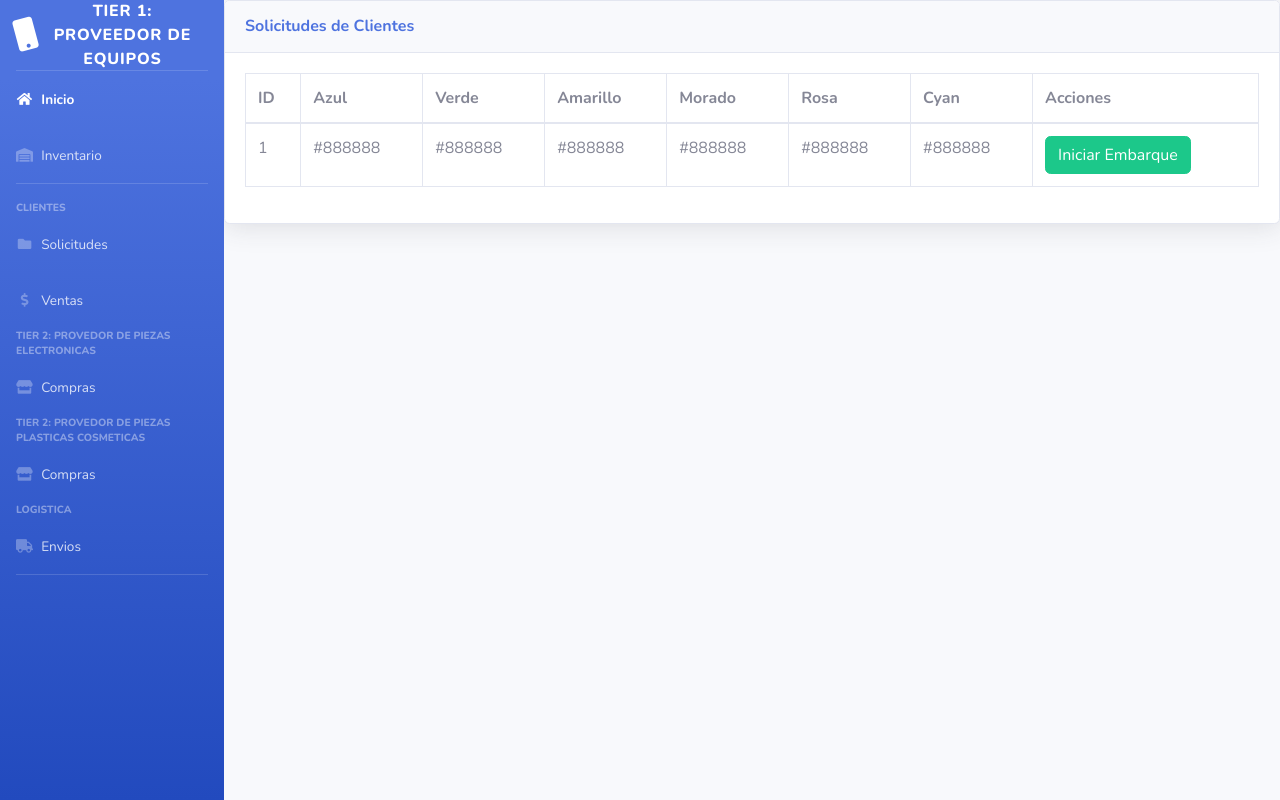
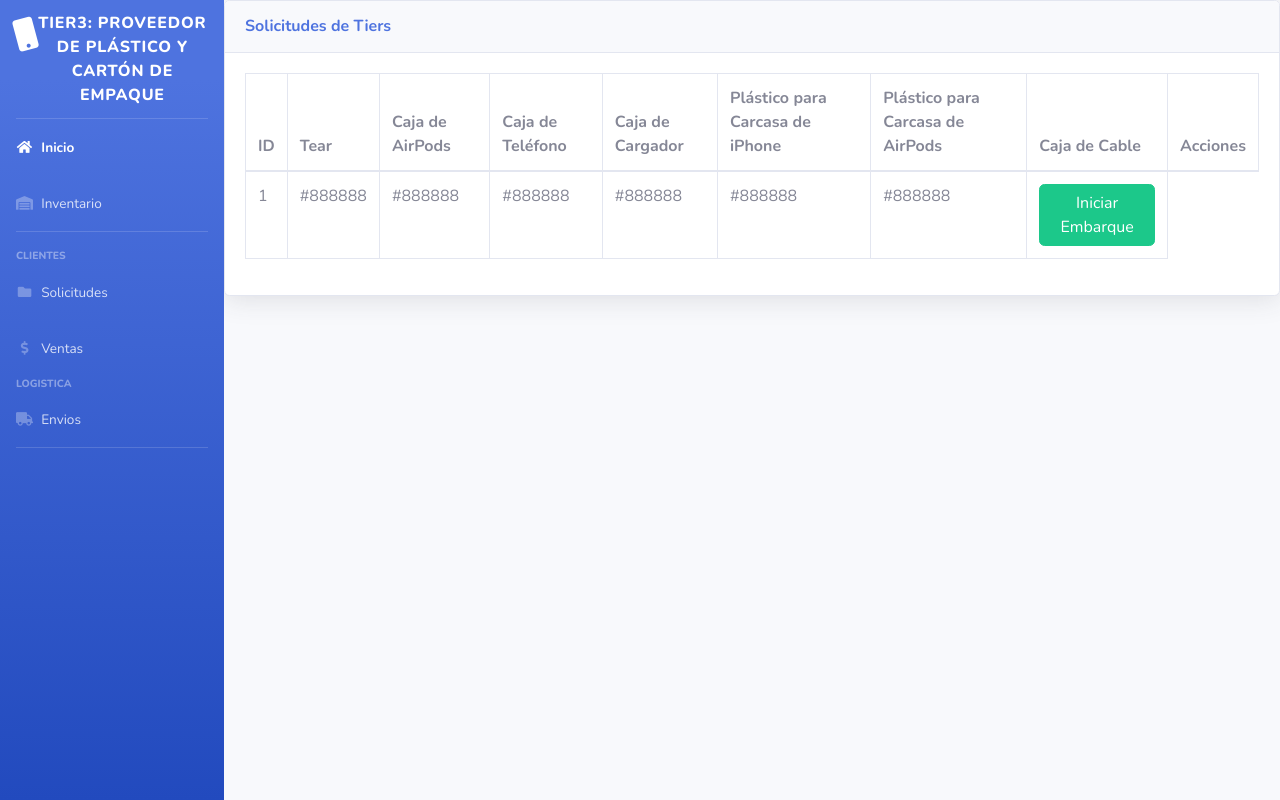
Before and after one commit to Gidel19030337/topicos, a Django app: template productos/templates/clientrequest.html in a window 1280 px wide. Run offline with Django 3.2, Linux system fonts and the light colour scheme; the template is opened without the code that fills it: most values are stand-ins (such as "Sample title", 1, 10 or a date in 2020); some libraries are stand-ins or nearby versions.

Commit message:
Commit 2

```diff
--- a/productos/templates/clientrequest.html
+++ b/productos/templates/clientrequest.html
@@ -10,7 +10,7 @@
     <meta name="description" content="">
     <meta name="author" content="">
 
-    <title>Tier 1: Equipos</title>
+    <title>Tier 3: Carton</title>
     <link href="https://fonts.googleapis.com/css?family=Nunito:200,200i,300,300i,400,400i,600,600i,700,700i,800,800i,900,900i" rel="stylesheet">
     <link href="https://fonts.googleapis.com/css?family=Nunito:200,200i,300,300i,400,400i,600,600i,700,700i,800,800i,900,900i" rel="stylesheet">
     <link href="{% static 'css/sb-admin-2.min.css' %}" rel="stylesheet" type="text/css">
@@ -29,9 +29,12 @@
                 <div class="sidebar-brand-icon rotate-n-15">
                     <i class="fas fa-mobile"></i>
                 </div>
-                <div class="sidebar-brand-text mx-3">Tier 1: Proveedor de Equipos</div>
+                <br/>
+                <div class="sidebar-brand-text"><br/><br/>Tier3: Proveedor de Plástico y Cartón de empaque</div>
             </a>
             <!--************************************************************************************-->
+            <br/>
+            <br/>
             <hr class="sidebar-divider my-0">
             <li class="nav-item active">
                 <a class="nav-link" href="/">
@@ -66,26 +69,6 @@
             </li>
 
             <div class="sidebar-heading">
-                Tier 2: Provedor de piezas Electronicas
-            </div>
-
-            <li class="nav-item">
-                <a class="nav-link collapsed" href="/t2pesell">
-                    <i class="fas fa-fw fa-store"></i>
-                    <span>Compras</span>
-                </a>
-            </li>
-            <div class="sidebar-heading">
-                Tier 2: Provedor de piezas plasticas cosmeticas
-            </div>
-
-            <li class="nav-item">
-                <a class="nav-link collapsed" href="/t2pcsell">
-                    <i class="fas fa-fw fa-store"></i>
-                    <span>Compras</span>
-                </a>
-            </li>
-            <div class="sidebar-heading">
                 Logistica
             </div>
             <li class="nav-item">
@@ -103,7 +86,7 @@
         <div id="content-wrapper" class="d-flex flex-column">
             <div class="card shadow mb-4">
                 <div class="card-header py-3">
-                    <h6 class="m-0 font-weight-bold text-primary">Solicitudes de Clientes</h6>
+                    <h6 class="m-0 font-weight-bold text-primary">Solicitudes de Tiers</h6>
                 </div>
                 <div class="card-body">
                     <div class="table-responsive">
@@ -111,12 +94,13 @@
                             <thead>
                                 <tr>
                                     <th>ID</th>
-                                    <th>Azul</th>
-                                    <th>Verde</th>
-                                    <th>Amarillo</th>
-                                    <th>Morado</th>
-                                    <th>Rosa</th>
-                                    <th>Cyan</th>
+                                    <th>Tear</th>
+                                    <th>Caja de AirPods</th>
+                                    <th>Caja de Teléfono</th>
+                                    <th>Caja de Cargador</th>
+                                    <th>Plástico para Carcasa de iPhone</th>
+                                    <th>Plástico para Carcasa de AirPods</th>
+                                    <th>Caja de Cable</th>
                                     <th>Acciones</th>
                                 </tr>
                             </thead>
--- a/productos/templates/editar_material.html
+++ b/productos/templates/editar_material.html
@@ -8,7 +8,7 @@
   <meta name="viewport" content="width=device-width, initial-scale=1, shrink-to-fit=no">
   <meta name="description" content="">
   <meta name="author" content="">
-  <title>Tier 1: Equipos</title>
+  <title>Tier 3: Carton</title>
   <!-- Custom fonts for this template-->
   <link
     href="https://fonts.googleapis.com/css?family=Nunito:200,200i,300,300i,400,400i,600,600i,700,700i,800,800i,900,900i"
@@ -26,7 +26,7 @@
           <div class="sidebar-brand-icon rotate-n-15">
               <i class="fas fa-mobile"></i>
           </div>
-          <div class="sidebar-brand-text mx-3">Tier 1: Proveedor de Equipos</div>
+          <div class="sidebar-brand-text mx-3">T3: Proveedor de Plástico y Cartón de empaque</div>
       </a>
       <!--************************************************************************************-->
       <hr class="sidebar-divider my-0">
--- a/productos/templates/t2pesell.html
+++ b/productos/templates/t2pesell.html
@@ -8,7 +8,7 @@
     <meta name="viewport" content="width=device-width, initial-scale=1, shrink-to-fit=no">
     <meta name="description" content="">
     <meta name="author" content="">
-    <title>Tier 1: Equipos</title>
+    <title>Tier 3: Carton</title>
     <link
         href="https://fonts.googleapis.com/css?family=Nunito:200,200i,300,300i,400,400i,600,600i,700,700i,800,800i,900,900i"
         rel="stylesheet">
@@ -27,7 +27,7 @@
                 <div class="sidebar-brand-icon rotate-n-15">
                     <i class="fas fa-mobile"></i>
                 </div>
-                <div class="sidebar-brand-text mx-3">Tier 1: Proveedor de Equipos</div>
+                <div class="sidebar-brand-text mx-3">T3: Proveedor de Plástico y Cartón de empaque</div>
             </a>
             <!--************************************************************************************-->
             <hr class="sidebar-divider my-0">
--- a/provedor/settings.py
+++ b/provedor/settings.py
@@ -26,7 +26,7 @@
 # SECURITY WARNING: don't run with debug turned on in production!
 DEBUG = False
 
-ALLOWED_HOSTS = ['tear1prueba.azurewebsites.net']
+ALLOWED_HOSTS = ['tear1prueba.azurewebsites.net','localhost']
 
 CSRF_TRUSTED_ORIGINS = [
     "https://tear1prueba.azurewebsites.net/",
```
Also changed, not shown: productos/templates/clientsell.html (+12 -28 lines), productos/templates/clientship.html (+5 -22 lines), productos/templates/index.html (+6 -24 lines), productos/templates/logship.html (+5 -23 lines), productos/templates/t2pcsell.html (+2 -15 lines), productos/templates/warehouse.html (+5 -23 lines), README.txt, db.sqlite3.
